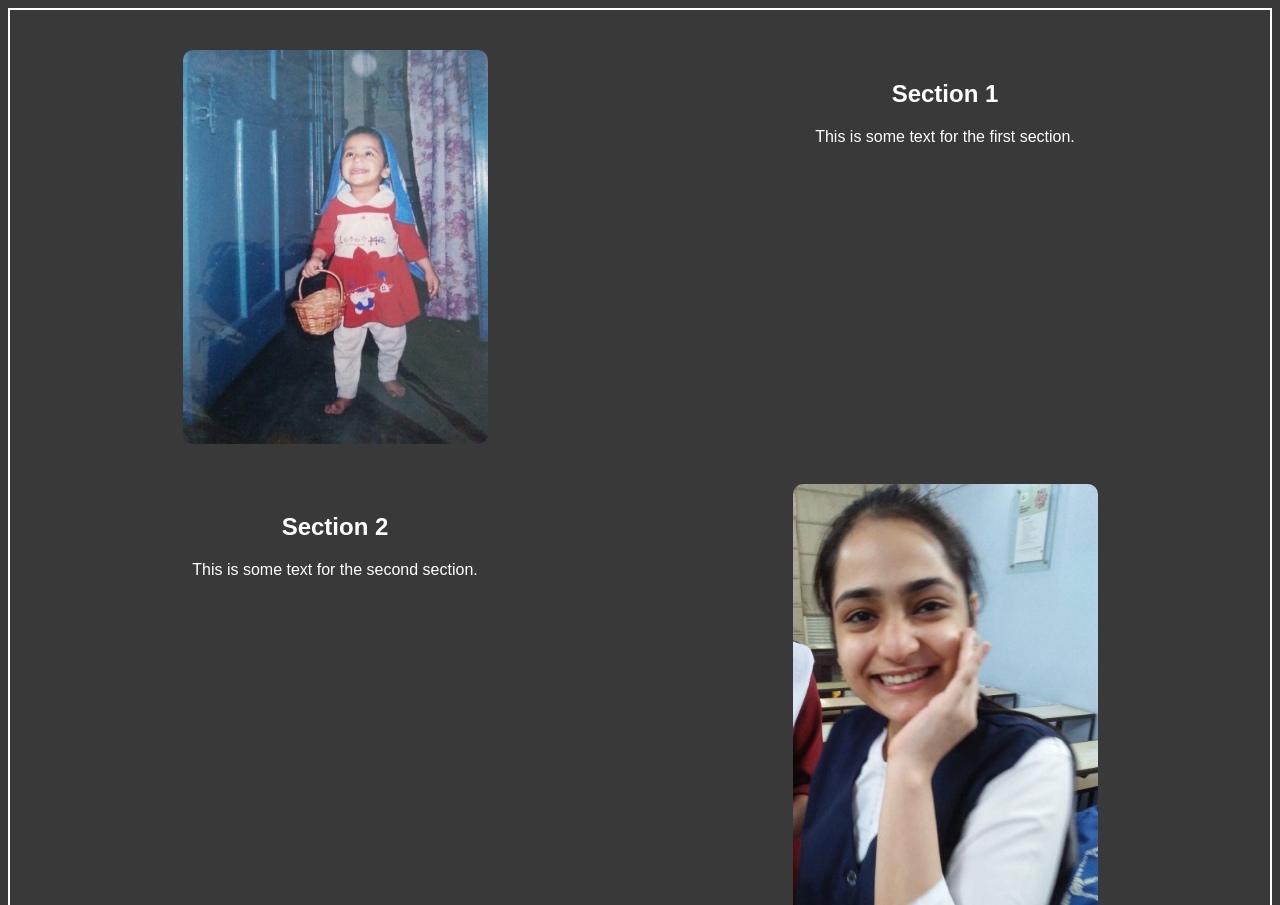
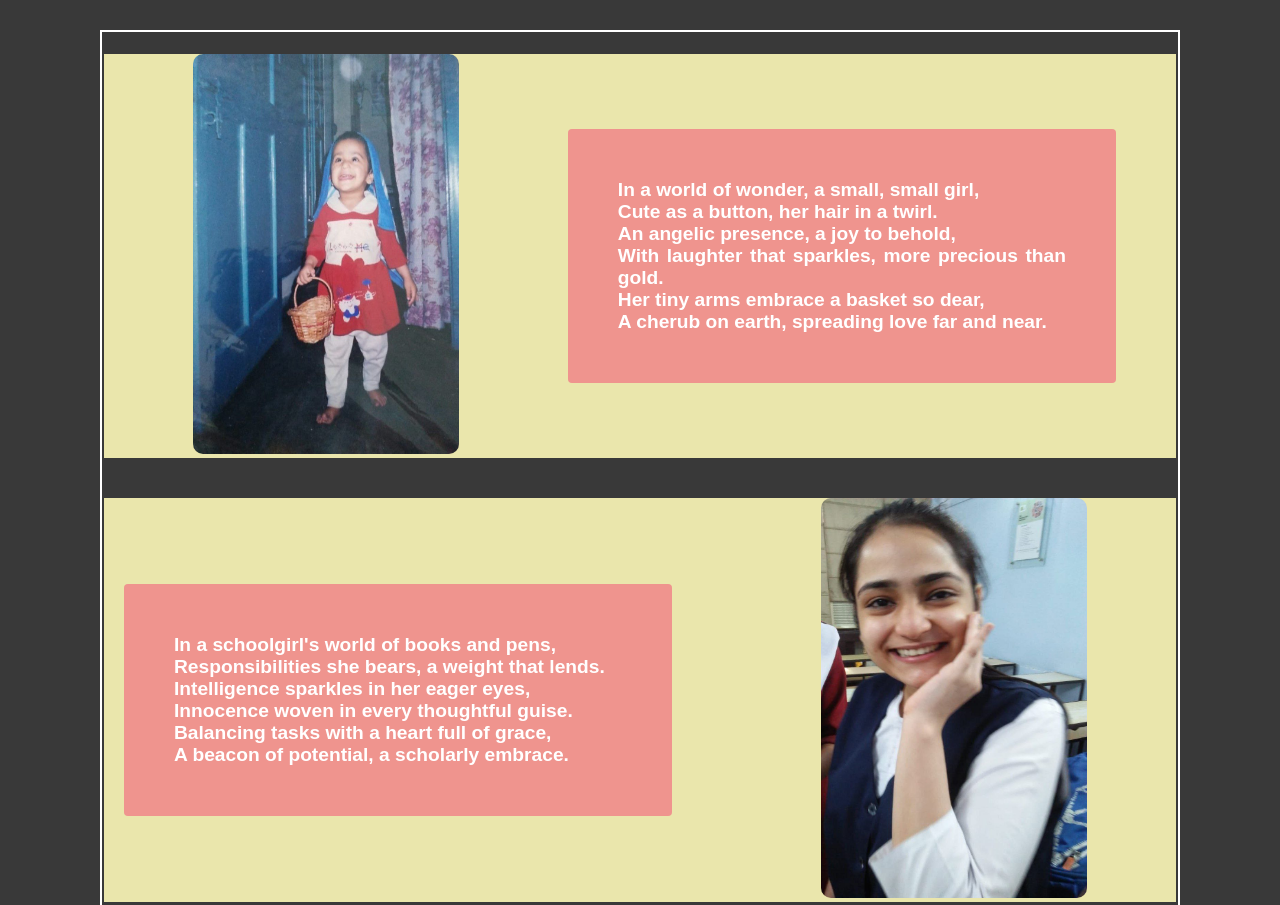
Before and after one commit to anshikasrivastava17/AParadise, a plain HTML site: page about.html in a window 1280 px wide. Shown: the top 905 px of the page. Drawn offline with Linux system fonts and the light colour scheme.

Commit message:
about page content

```diff
--- a/about.html
+++ b/about.html
@@ -7,7 +7,7 @@
     <style>
         body {
             font-family: Arial, sans-serif;
-            margin: 10;
+            margin: 30px 100px;
             padding: 0;
             background-color: rgb(57, 57, 57);
         }
@@ -16,10 +16,9 @@
             display: flex;
             flex-direction: column;
             align-items: center;
-            justify-content: center;
             text-align: center;
             border: 2px solid white; /* Add a white border around the container */
-            padding: 20px; /* Add padding for better visual appearance */
+            padding: 2px; /* Add padding for better visual appearance */
         }
 
         .section {
@@ -28,52 +27,82 @@
             margin: 20px 0;
         }
 
+        .content-container {
+            display: flex;
+            align-items: center;
+            width: 100%;
+            box-sizing: border-box;
+            background-color: rgb(234, 230, 172);
+        }
+
         .image-container {
             width: 50%;
-            display: flex;
-            justify-content: center;
-            align-items: center;
             overflow: hidden; /* Ensure the image won't exceed the container */
-            border-radius: 10px; /* Make the container a square with rounded corners */
+            border-radius: 10px;
         }
 
         .image {
-            max-width: 50%; /* Ensure the image won't exceed its container */
-            height: auto; /* Maintain the aspect ratio of the image */
+            max-width: 60%; /* Ensure the image won't exceed its container */
+            width: 450px;
+            height: 400px; /* Maintain the aspect ratio of the image */
             border-radius: 10px; /* Make the image a square with rounded corners */
         }
 
         .text {
-            width: 50%;
-            padding: 10px;
+            width: 70%;
+            padding: 20px;
             box-sizing: border-box;
             color: white; /* Set text color to white for better visibility on the dark background */
+        }
+
+        p{
+            background-color: rgb(239, 148, 142);
+            padding: 50px;
+            margin-right: 40px;
+            border-radius: 4px;
+            font-size: larger;
+            text-align: justify;
+            font-weight: 600;
         }
     </style>
 </head>
 <body>
     <div class="container">
         <div class="section">
+            <div class="content-container">
                 <div class="image-container">
                     <img class="image" src="images/about1.jpg" alt="Image 1">
                 </div>
                 <div class="text">
-                <h2>Section 1</h2>
-                <p>This is some text for the first section.</p>
+                    <p>In a world of wonder, a small, small girl, <br>
+                        Cute as a button, her hair in a twirl. <br>
+                        An angelic presence, a joy to behold, <br>
+                        With laughter that sparkles, more precious than gold. <br>
+                        Her tiny arms embrace a basket so dear, <br>
+                        A cherub on earth, spreading love far and near. <br></p>
+                </div>
             </div>
         </div>
 
         <div class="section">
+            <div class="content-container">
                 <div class="text">
-                <h2>Section 2</h2>
-                <p>This is some text for the second section.</p>
+                    <p>
+                        In a schoolgirl's world of books and pens, <br>
+                        Responsibilities she bears, a weight that lends. <br>
+                        Intelligence sparkles in her eager eyes, <br>
+                        Innocence woven in every thoughtful guise. <br>
+                        Balancing tasks with a heart full of grace, <br>
+                        A beacon of potential, a scholarly embrace.</p>
                 </div>
                 <div class="image-container">
                     <img class="image" src="images/about2.jpg" alt="Image 2">
                 </div>
             </div>
+        </div>
 
         <div class="section">
+            <div class="content-container">
                 <div class="image-container">
                     <img class="image" src="images/about3.jpg" alt="Image 3">
                 </div>
@@ -83,5 +112,6 @@
                 </div>
             </div>
         </div>
+    </div>
 </body>
 </html>
```
Lines whose indentation alone changed are shown as unchanged.
